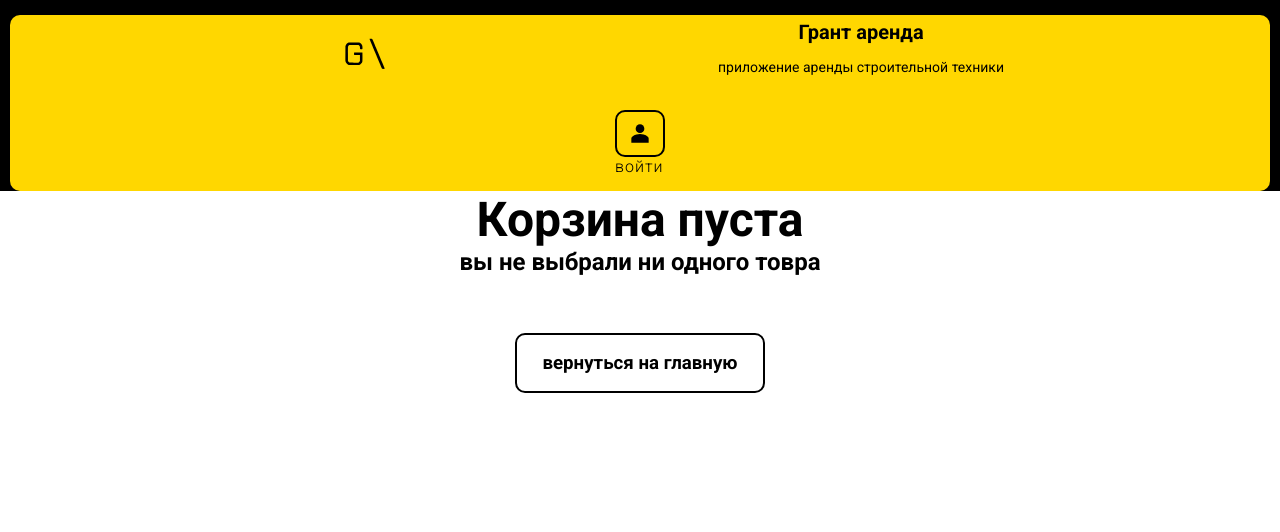
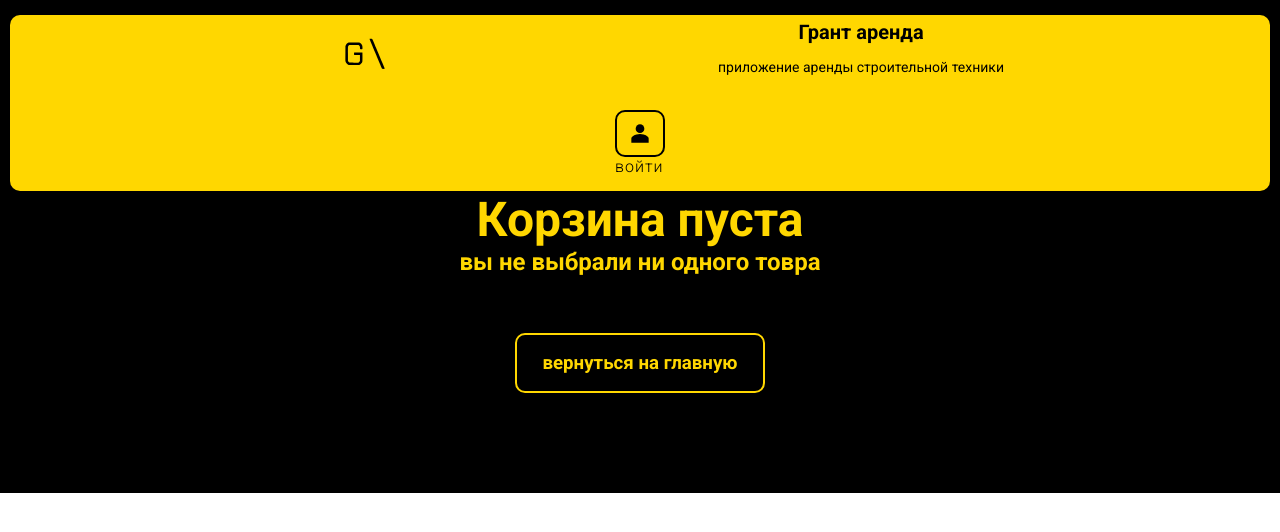
Before and after one commit to webdotG/Rental, a React (Vite) app: page /Rental/cart in a window 1280 px wide. Shown: the top 532 px of the page. Built offline with nearby package versions, Linux system fonts and the light colour scheme.

Commit message:
cart img size and some .....

```diff
--- a/src/cart/ui/cart_empty/cartEmpty.module.scss
+++ b/src/cart/ui/cart_empty/cartEmpty.module.scss
@@ -1,7 +1,13 @@
+@import '../../../shared-kernel/ui/variables';
+
+@media (min-width: 320px) {
+
 .root{
 
   text-align: center;
-
+  color: $gold;
+  background-color: $black;
+  padding-bottom: 100px;
   a{
     display: flex;
     width: 250px;
@@ -9,7 +15,10 @@
     margin: 0 auto;
     align-items: center;
     justify-content: center;
-    border: 2px solid black;
+    border: 2px solid $gold;
+    color: $gold;
     border-radius: 10px;
   }
 }
+
+}
```
